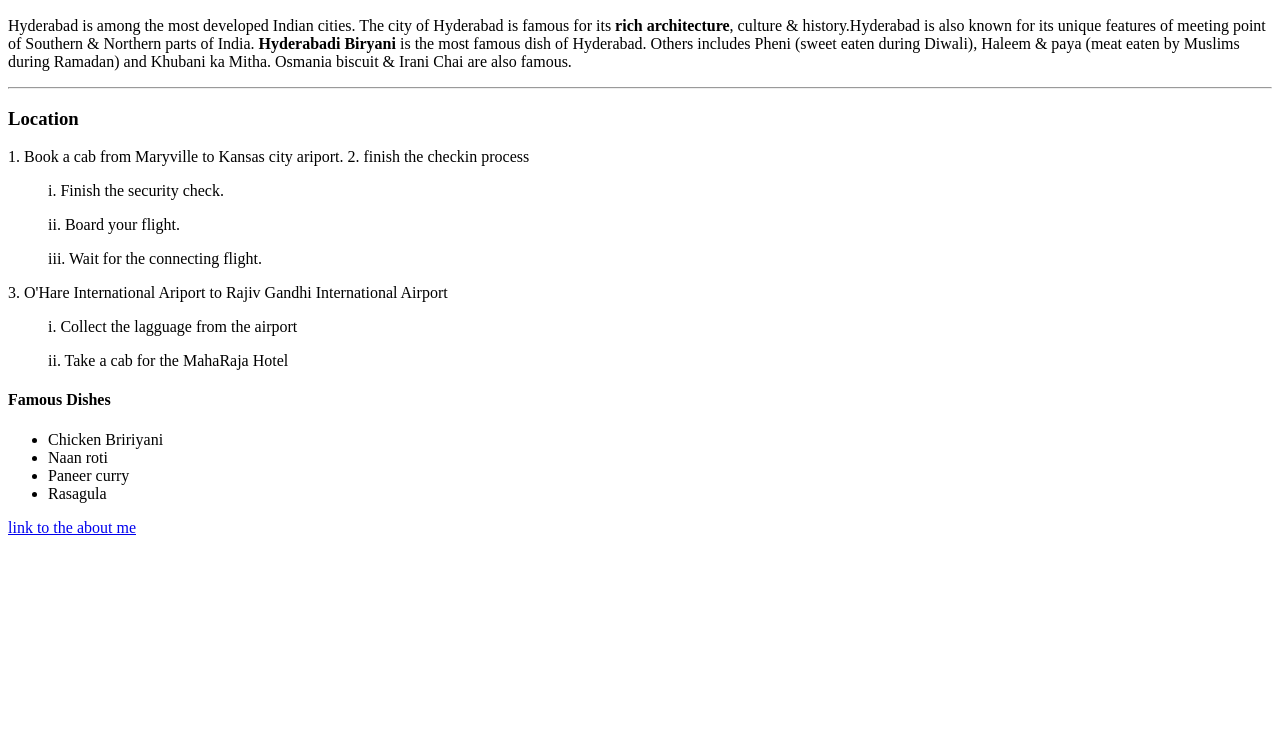
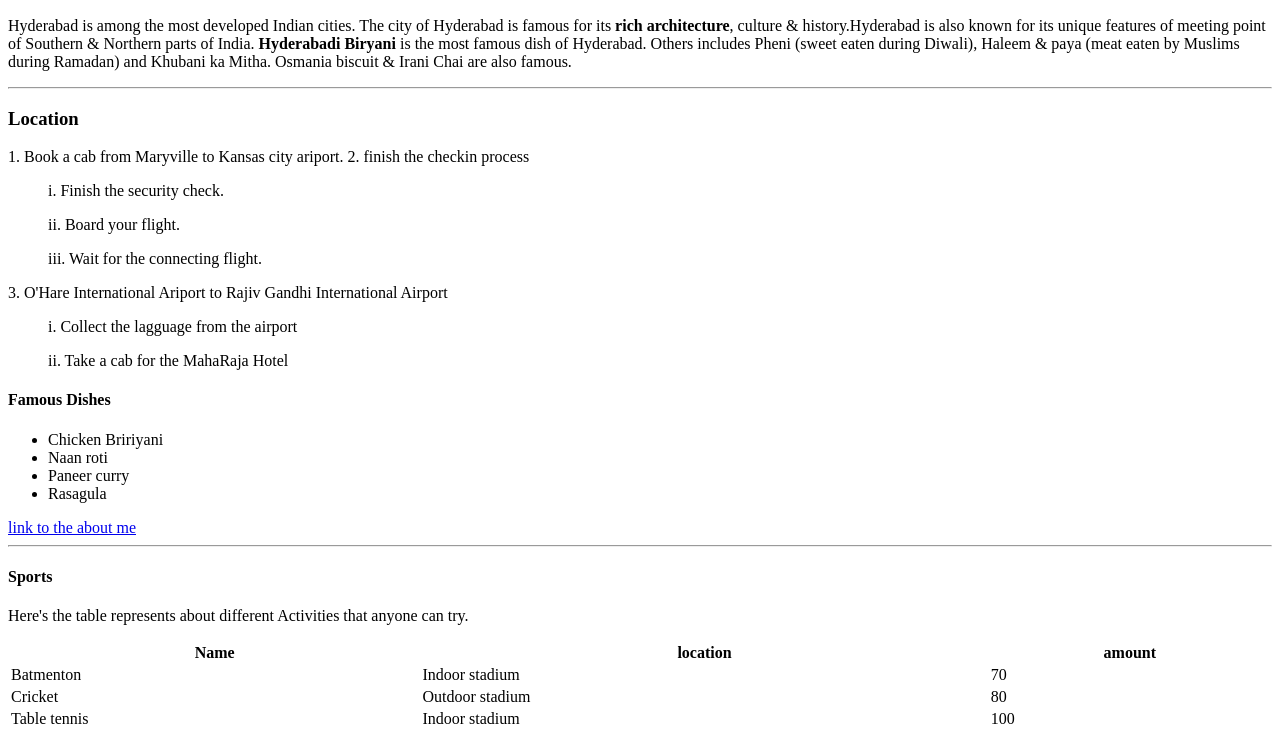
Before and after one commit to 44-563-Web-Apps-S22/webapps-s22-assignment-3-Mithusri9, a plain HTML site: page index.html in a window 1280 px wide. Shown: the part 110-849 px from the top of the page. Before the commit the page ends 800 px from the top, so only its background shows below. Drawn offline with Linux system fonts and the light colour scheme.

Commit message:
Update index.html

```diff
--- a/index.html
+++ b/index.html
@@ -28,6 +28,34 @@
             <li>Rasagula</li>
         </ul>
         <a href ="C:\Users\S546658\Documents\GitHub\webapps-s22-assignment-3-Mithusri9\aboutme.html">link to the about me</a>
+    <hr>
+    <h4>Sports</h4>
+
+    <p>Here's the table represents about different Activities that anyone can try. </p>
+    <table style="width:100%">
+
+        <tr>
+            <th>Name</th>
+            <th>location</th>
+            <th>amount</th>
+        </tr>
+        <tr>
+            <td>Batmenton</td>
+            <td>Indoor stadium</td>
+            <td>70</td>
+
+        </tr>
+        <tr>
+            <td>Cricket</td>
+            <td>Outdoor stadium</td>
+            <td>80</td>
+
+        </tr>
+        <tr>
+            <td>Table tennis</td>
+            <td>Indoor stadium</td>
+            <td>100</td>
+        </tr>
+    </table>
     </body>
-
 </html>
```
